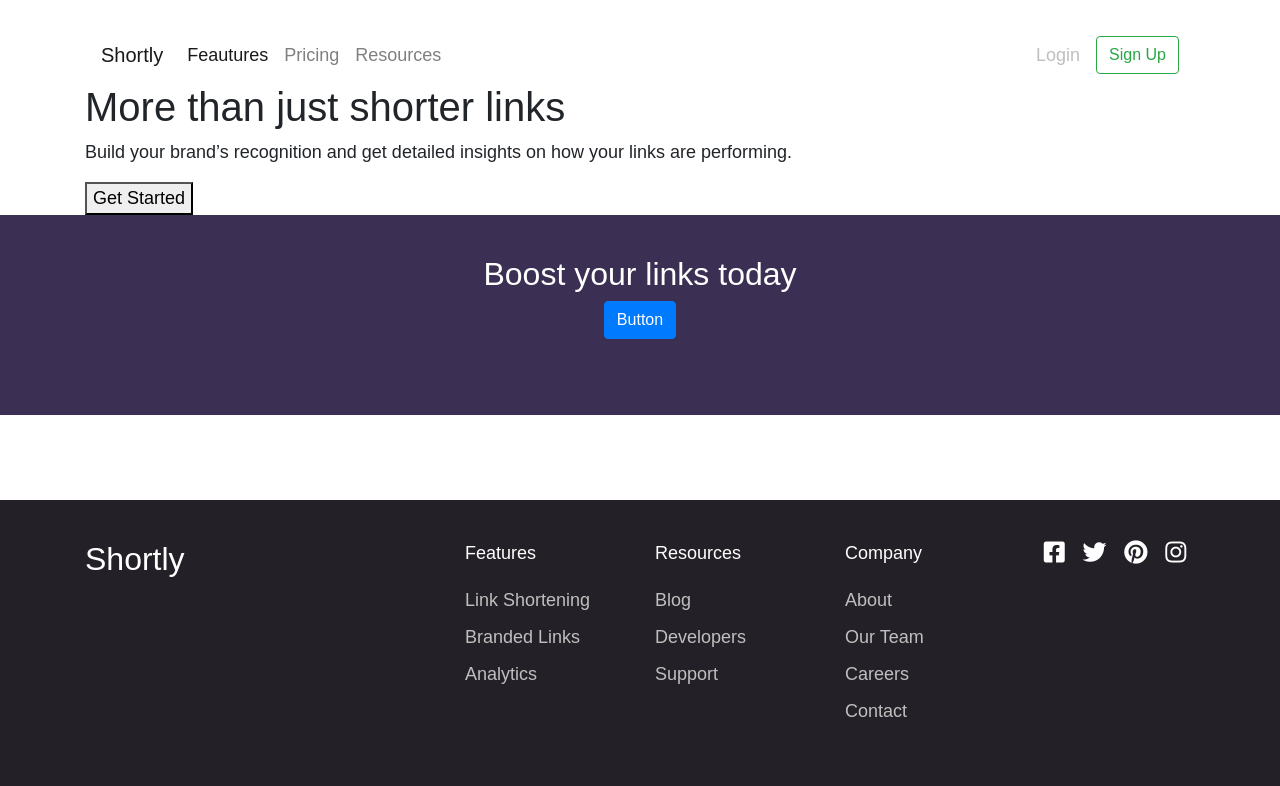
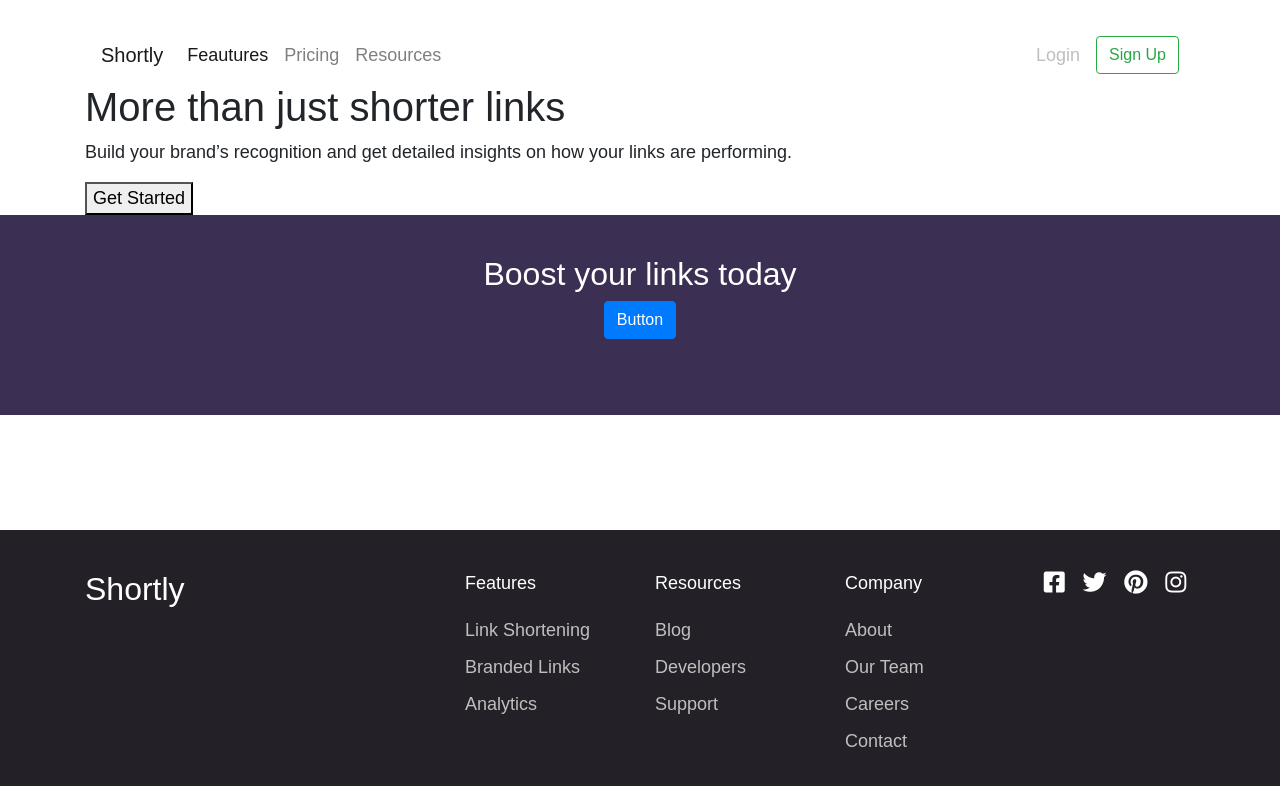
Before and after one commit to ARam2142/url-shortening-api-master, a React (Create React App) app: page / in a window 1280 px wide. Shown: the top 786 px of the page. Built offline with nearby package versions, Linux system fonts and the light colour scheme.

Commit message:
300px taken out

```diff
--- a/src/components/footer/footer.css
+++ b/src/components/footer/footer.css
@@ -2,7 +2,6 @@
     background-color:hsl(260, 8%, 14%);
     position: sticky;
     width: 100%;
-    height: 300px;
     padding: 40px;
 
 }
```
